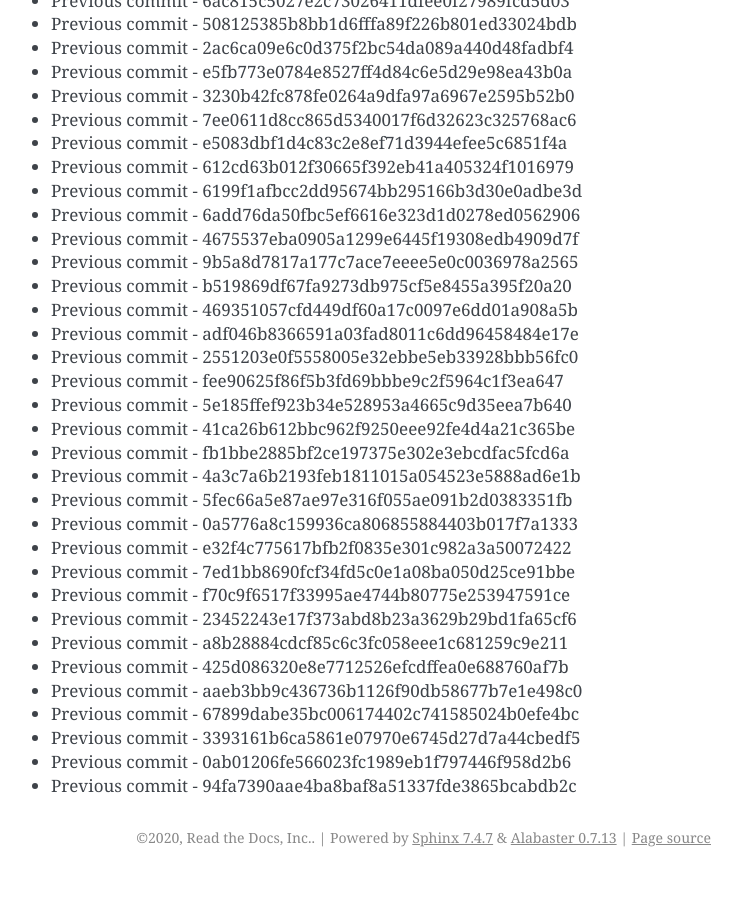
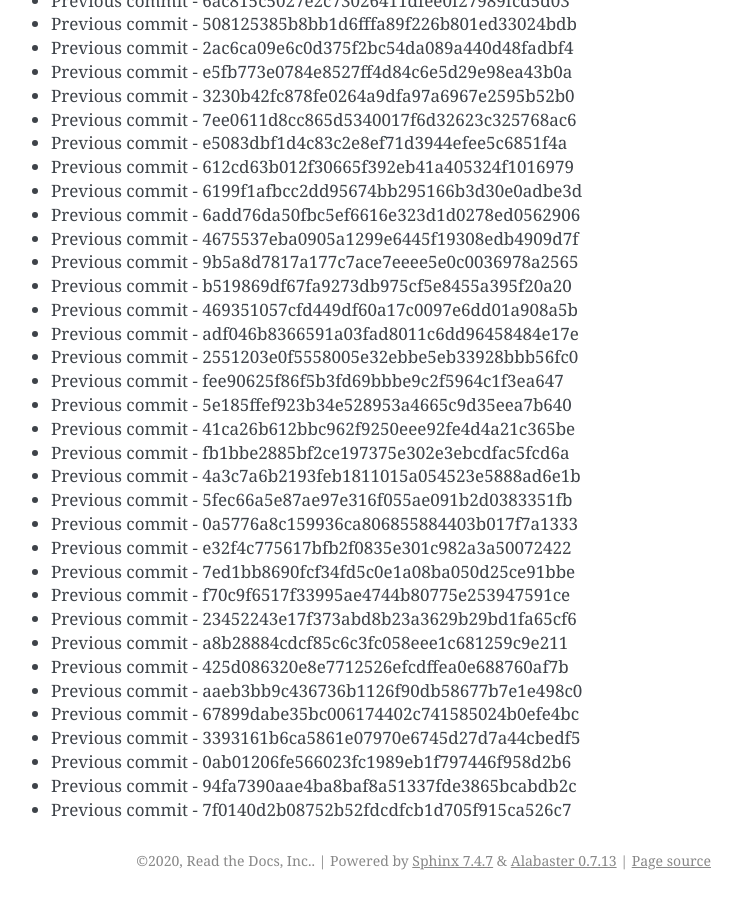
Before and after one commit to readthedocs/rtd-git-stresstest, a Sphinx documentation site: the page built from docs/updates.rst, in a window 1280 px wide and 900 px high, scrolled down 92035 px. Shown: the whole window, without its empty margins (399-1141 px from the left). Built offline with Sphinx 7.4.7, drawn with Linux system fonts in a browser that asks for light colours; before the commit the page ends 92912 px from its top, so only the background shows below that.

Commit message:
Generating commit from previous: 7f0140d2b08752b52fdcdfcb1d705f915ca526c7

```diff
--- a/docs/updates.rst
+++ b/docs/updates.rst
@@ -3899,3 +3899,4 @@ It can be tested for any performance characteristics.
 * Previous commit - 3393161b6ca5861e07970e6745d27d7a44cbedf5
 * Previous commit - 0ab01206fe566023fc1989eb1f797446f958d2b6
 * Previous commit - 94fa7390aae4ba8baf8a51337fde3865bcabdb2c
+* Previous commit - 7f0140d2b08752b52fdcdfcb1d705f915ca526c7
```
